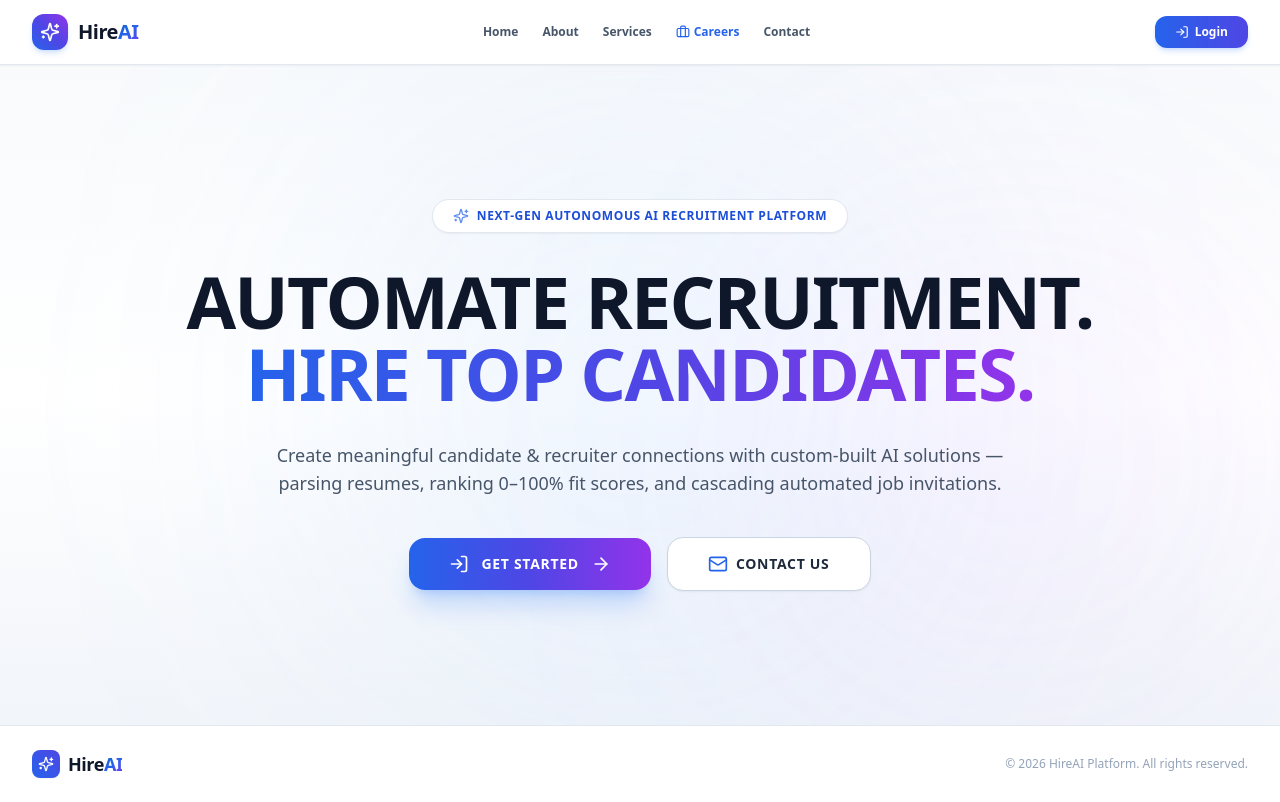
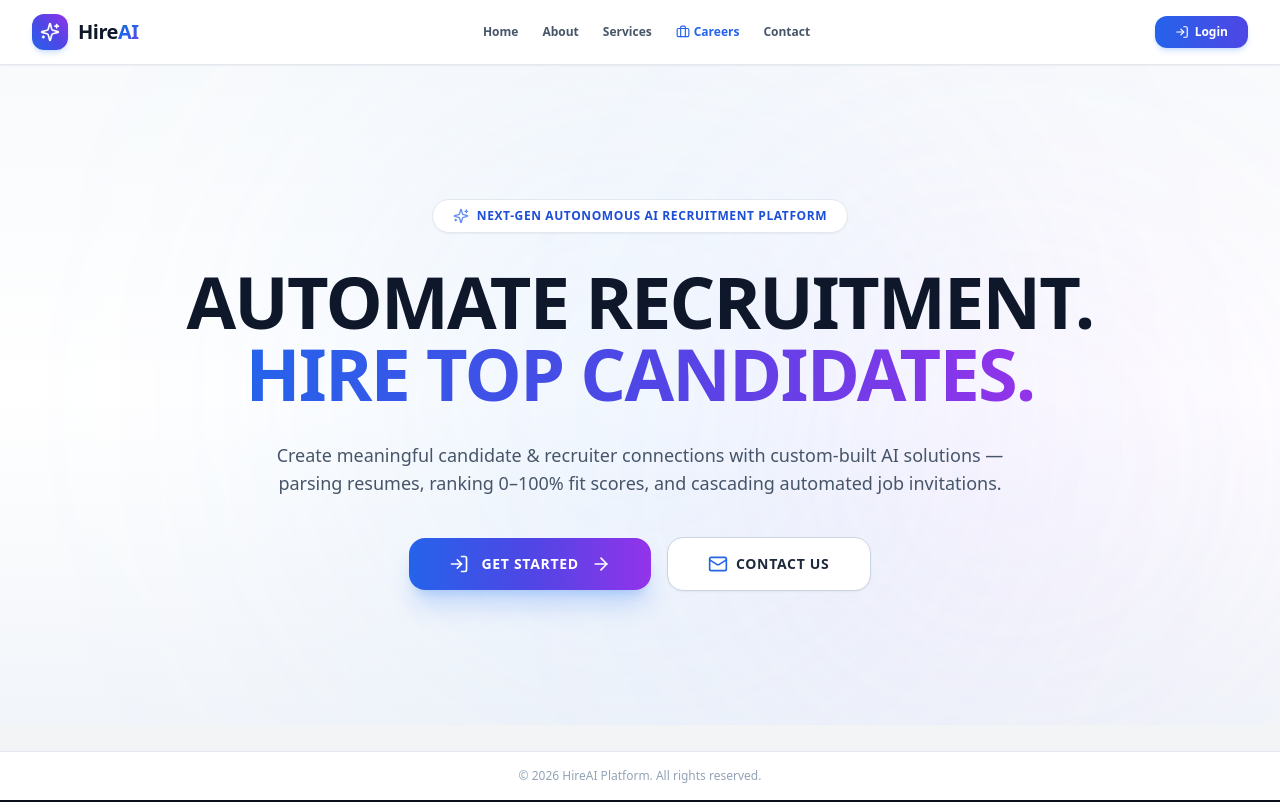
Before and after one commit to jonathpriya/HireAI, a React (Vite) app in the folder frontend/: page / in a window 1280 px wide. Built offline with nearby package versions, Linux system fonts and the light colour scheme.

Commit message:
Remove logo from Footer, making it a minimal 1-line copyright bar

```diff
--- a/frontend/src/components/Footer.jsx
+++ b/frontend/src/components/Footer.jsx
@@ -1,25 +1,10 @@
 import React from 'react';
-import { Sparkles } from 'lucide-react';
-import { Link } from 'react-router-dom';
 
 export default function Footer() {
   return (
-    <footer className="border-t border-slate-200 bg-white text-slate-500 py-6 mt-auto">
-      <div className="max-w-7xl mx-auto px-4 sm:px-6 lg:px-8 flex flex-col sm:flex-row items-center justify-between gap-4 text-xs font-medium">
-
-        {/* Logo & Brand Name */}
-        <Link to="/" className="flex items-center gap-2 font-black text-lg text-slate-900 tracking-tight">
-          <div className="w-7 h-7 rounded-lg bg-gradient-to-tr from-blue-600 to-indigo-600 flex items-center justify-center text-white shadow-sm">
-            <Sparkles className="w-4 h-4" />
-          </div>
-          <span>Hire<span className="gradient-text">AI</span></span>
-        </Link>
-
-        {/* Copyright Only */}
-        <p className="text-xs text-slate-400">
-          &copy; {new Date().getFullYear()} HireAI Platform. All rights reserved.
-        </p>
-
+    <footer className="border-t border-slate-200 bg-white text-slate-400 py-4 mt-auto text-center">
+      <div className="max-w-7xl mx-auto px-4 text-xs font-medium">
+        &copy; {new Date().getFullYear()} HireAI Platform. All rights reserved.
       </div>
     </footer>
   );
```
